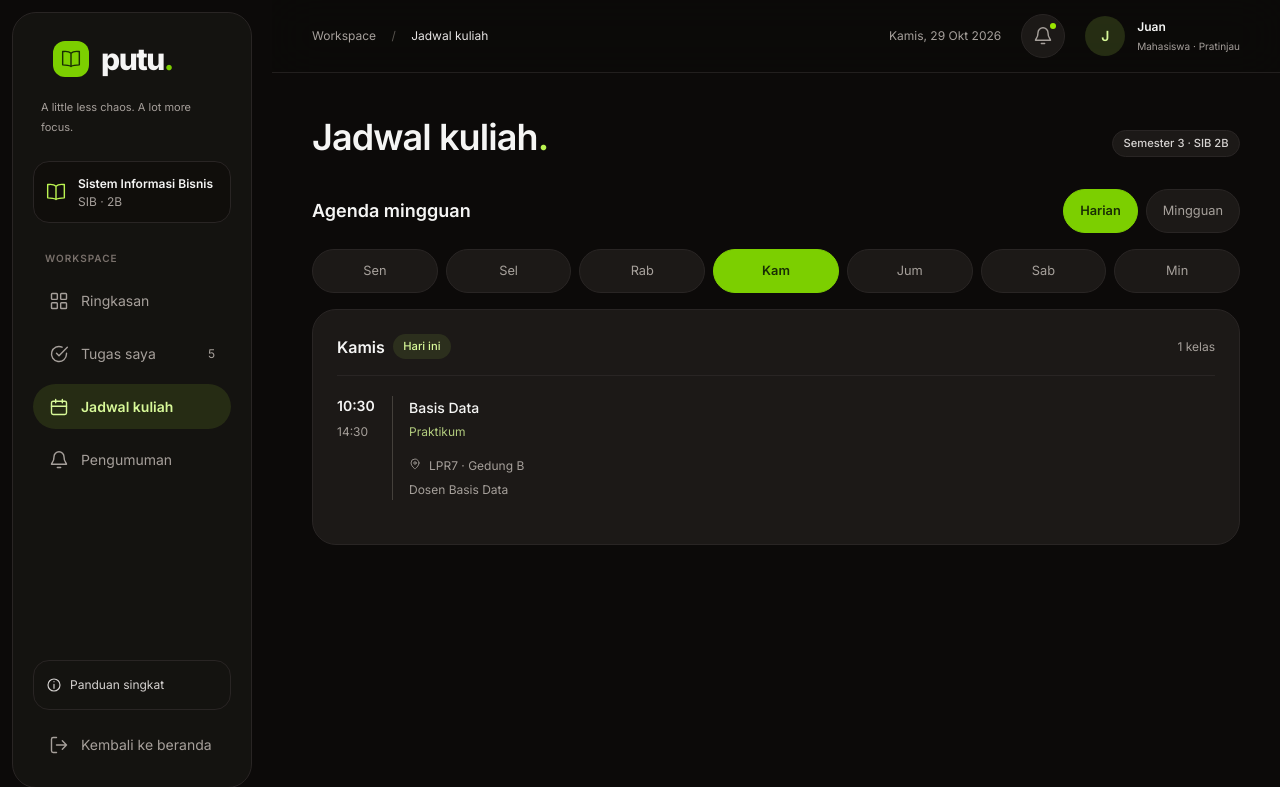
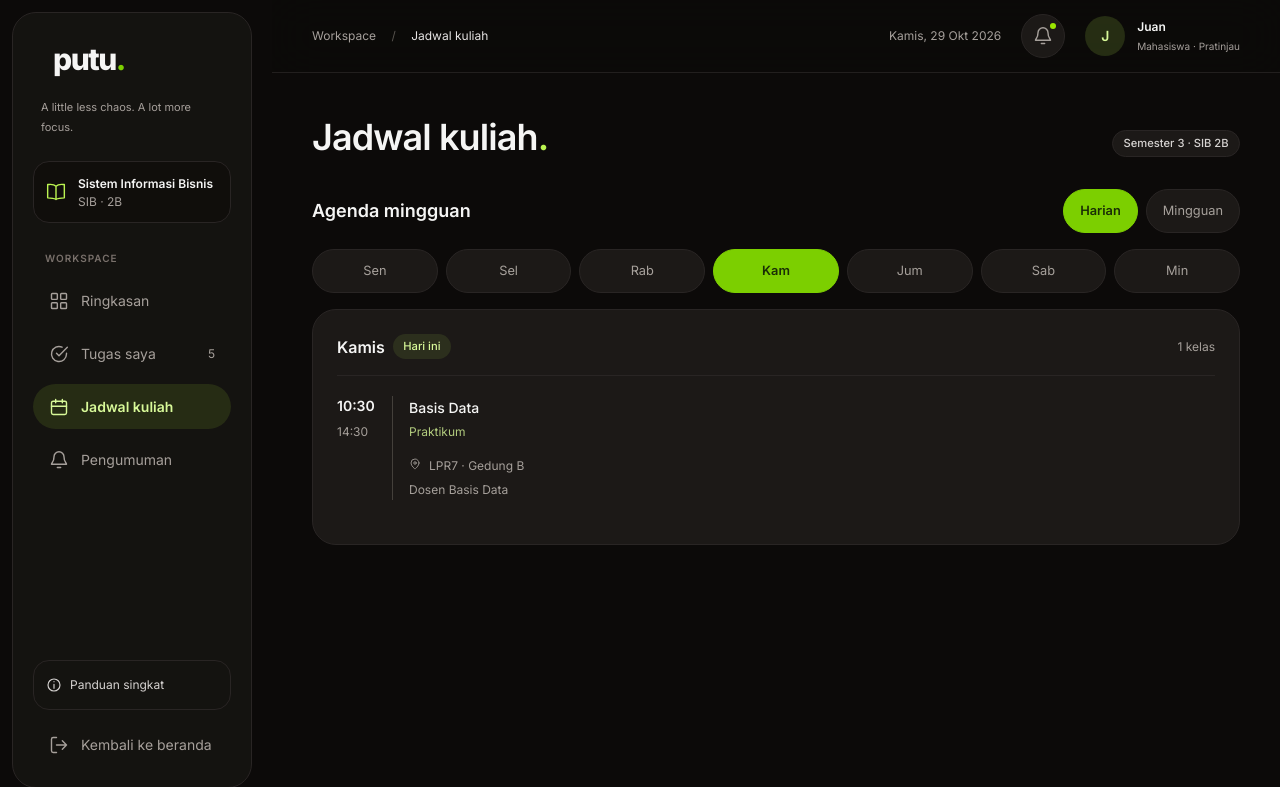
Before and after one commit to jeyyprtf/putu, a PHP site: page /app/pages/jadwal.php in a window 1280 px wide. Shown: the top 787 px of the page. Run offline with PHP 8.4, Linux system fonts and the light colour scheme.

Commit message:
Remove book icon from Putu logo

```diff
--- a/app/components/sidebar.php
+++ b/app/components/sidebar.php
@@ -1,6 +1,6 @@
 <aside class="fixed inset-y-3 left-3 z-40 hidden w-60 flex-col rounded-3xl border border-stone-800 bg-stone-900/60 p-5 lg:flex">
-    <a href="<?= e(url()) ?>" class="flex items-center gap-3 px-5 py-2" aria-label="PUTU beranda">
-        <span class="flex size-9 items-center justify-center rounded-xl bg-lime-500 text-lime-950"><?= icon('book') ?></span> <span class="text-3xl font-extrabold tracking-tighter">putu<span class="text-lime-500">.</span></span>
+    <a href="<?= e(url()) ?>" class="flex items-center px-5 py-2" aria-label="PUTU beranda">
+        <span class="text-3xl font-extrabold tracking-tighter">putu<span class="text-lime-500">.</span></span>
     </a>
     <p class="mt-3 px-2 text-[11px] leading-5 text-stone-400">
         A little less chaos. A lot more focus.
```
